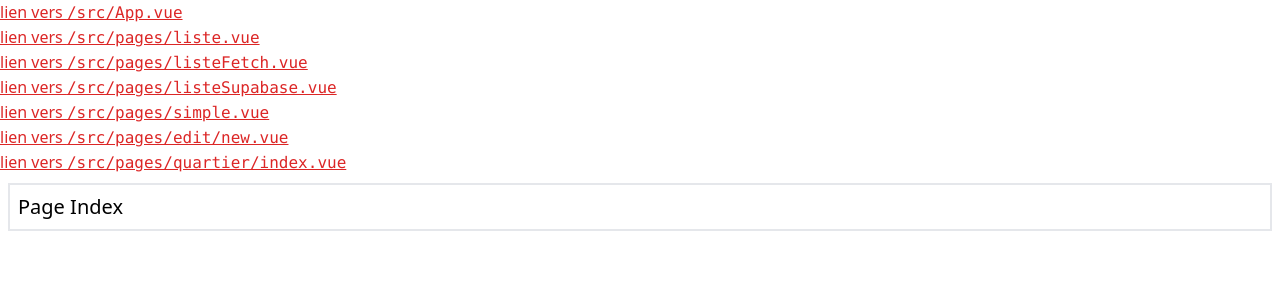
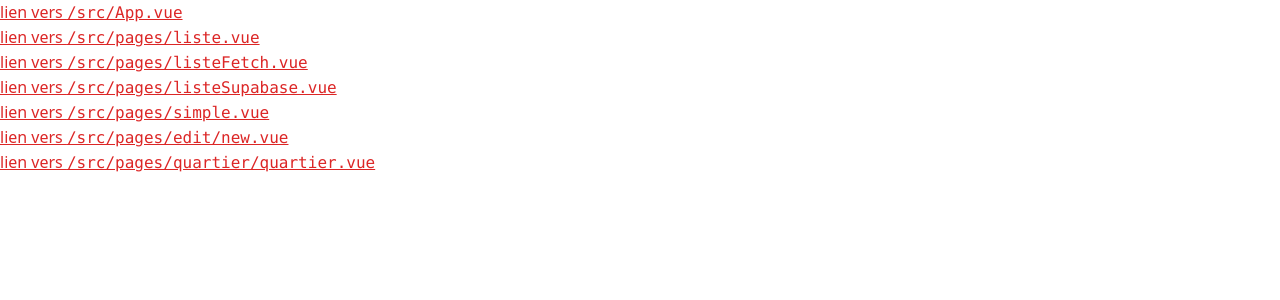
Before and after one commit to MercierMaxime/R312, a Vue app: page /quartier in a window 1280 px wide. Shown: the top 300 px of the page. Built offline with nearby package versions, Linux system fonts and the light colour scheme; what @formkit/vue would draw is missing.

Commit message:
Création formulaire Quartier + Routes

```diff
--- a/src/App.vue
+++ b/src/App.vue
@@ -32,9 +32,9 @@
           <code class="font-mono">/src/pages/edit/new.vue</code>
           </router-link>
           <br>
-          <router-link class="text-red-600 underline" to="/quartier/index">
+          <router-link class="text-red-600 underline" to="/quartier/quartier">
           lien vers
-          <code class="font-mono">/src/pages/quartier/index.vue</code>
+          <code class="font-mono">/src/pages/quartier/quartier.vue</code>
           </router-link>
 
            </li>
--- a/src/components/FormulaireQuartier.vue
+++ b/src/components/FormulaireQuartier.vue
@@ -0,0 +1,26 @@
+<script setup lang="ts">
+    import {ref} from "@vue/reactivity";
+    import { supabase } from "../supabase";
+    const quartier = ref({});
+
+    async function upsertQuartier(dataForm, node) {
+    const { data, error } = await supabase.from("Quartier").upsert(dataForm);
+    if (error) node.setErrors([error.message])
+}
+</script>
+
+<template>
+    <div>
+        <div class="p-2">
+            <h2 class="text-2xl">Insérer quartier</h2>
+        </div>
+        <div class="p-2">
+            <FormKit @submit="upsertQuartier" type="form" v-model="quartier"
+            :submit-attrs="{ classes: { input: 'bg-red-300 p-1 rounded' } }"
+            :config="{classes: {input: 'p-1 rounded border-gray-100 shadow-lg border hover:bg-indigo-300', label:'text-indigo-200'}}">
+                <FormKit name="libelle_quartier" label="nom quartier" />
+                <FormKit name="code_quartier" label="code quartier" />
+            </FormKit>
+        </div>
+    </div>
+</template>
--- a/src/pages/quartier/index.vue
+++ /dev/null
@@ -1,7 +0,0 @@
-<script setup lang="ts">
-
-</script>
-
-<template>
-    <h1 class="text-xl">Page Index</h1>
-</template>
--- /dev/null
+++ b/src/pages/quartier/quartier.vue
@@ -0,0 +1,7 @@
+<script setup lang="ts">
+  import FormulaireQuartier from "../../components/FormulaireQuartier.vue"
+</script>
+
+<template>
+    <FormulaireQuartier/>
+</template>
--- a/src/router/index.js
+++ b/src/router/index.js
@@ -3,7 +3,7 @@ import ListeView from '../pages/liste.vue'
 import ListeSupabaseView from '../pages/listeSupabase.vue'
 import AppView from '../App.vue'
 import NewView from '../pages/edit/new.vue'
-import IndexView from '../pages/quartier/index.vue'
+import QuartierView from '../pages/quartier/quartier.vue'
 
 
 
@@ -15,7 +15,7 @@ const router = createRouter({
         { path: '/listeSupabase', name: 'ListeSupabaseView', component: ListeSupabaseView },
         { path: '/simple', name: 'SimpleView', component: SimpleView },
         { path: '/edit/new', name: 'NewView', component: NewView },
-        { path: '/quartier/index', name: 'IndexView', component: IndexView },
+        { path: '/quartier/quartier', name: 'QuartierView', component: QuartierView },
     ]
 })
 
```
Also changed, not shown: src/pages/quartier/new.vue (deleted).
